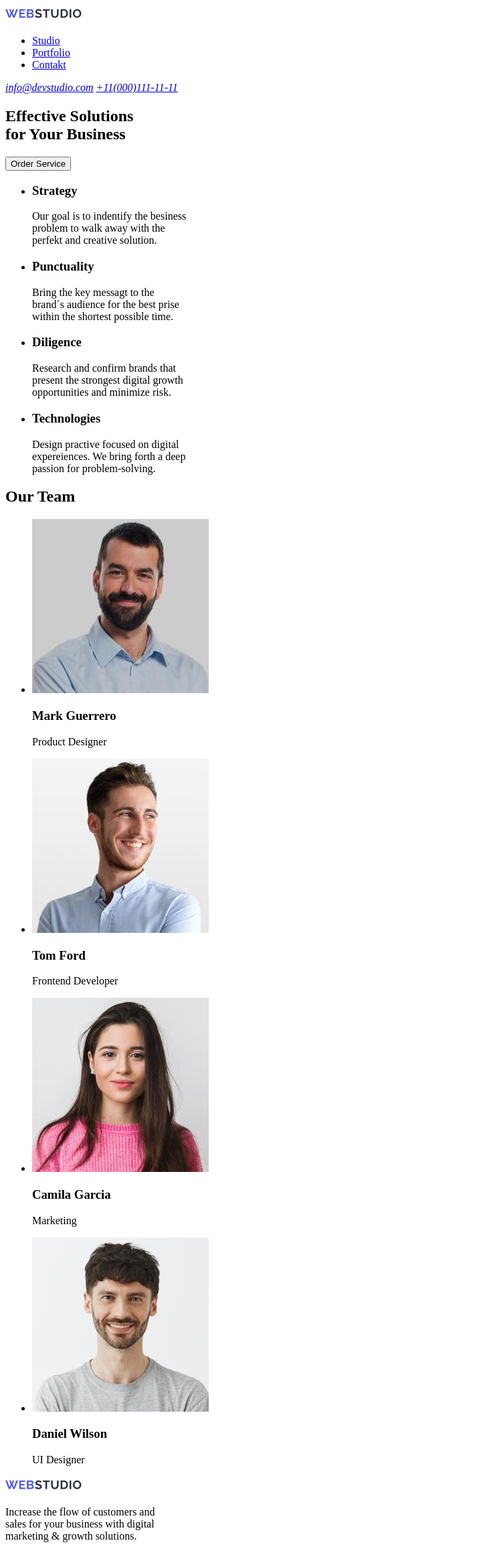
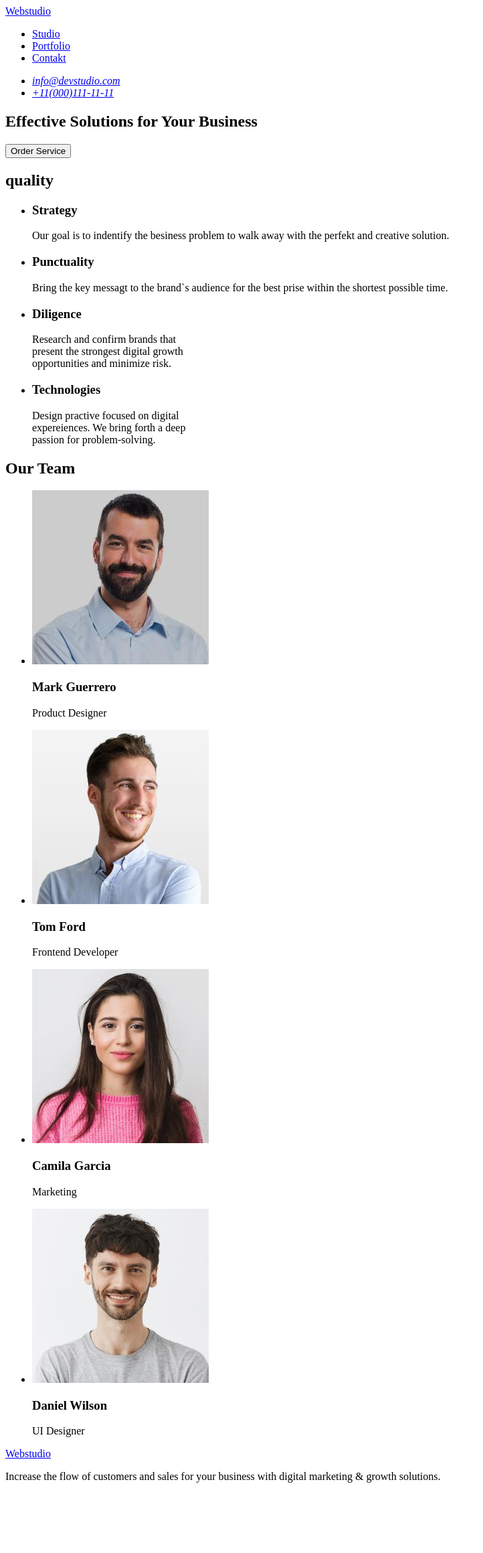
Before and after one commit to Konstantin-2009/goit-markup-hw-01, a plain HTML site: page index.html in a window 1280 px wide. Shown: the whole page at 67% size, without its empty margins (0-722 px from the left). After the commit the page ends 2230 px from the top, so only its background shows below. Drawn offline with Linux system fonts and the light colour scheme.

Commit message:
Create index.html

```diff
--- a/index.html
+++ b/index.html
@@ -9,15 +9,16 @@
 
 <body>
   <header>
+    <nav>
+      <div class="header-main-item">
+      <!-- Лого -->
 
-    <div class="header-main-item">
-      <!-- Лого -->
-      <div class="logo">
-        <img src="img_jpg/Logo.png" alt="logo" />
-      </div>
+      <a href="./index.html">Webstudio</a>
+        </a>
+
       <!-- Navigation -->
-      <div class="navigation">
-        <nav>
+
+
           <ul>
             <li>
               <a class="nav-link-item" href="/">Studio</a>
@@ -30,47 +31,53 @@
               <a class="nav-link-item" href="/">Contakt</a>
             </li>
           </ul>
+  </div>
         </nav>
-      </div>
+
       <!-- Phones -->
       <div class="phones">
         <address>
+          <ul>
+            <li>
           <a href="mailto:info@devstudio.com">info@devstudio.com</a>
-
-          <a href="tel:+11(000)111-11-11">+11(000)111-11-11</a>
+           </li>
+           <li>
+          <a href="tel:+11(000)1111111">+11(000)111-11-11</a>
+           </li>
+           </ul>
         </address>
 
       </div>
-    </div>
+
 
   </header>
 
   <main>
     <section class="service">
       <h1>
-        Effective Solutions <br />
+        Effective Solutions
         for Your Business
       </h1>
       <button type="button">Order Service</button>
     </section>
 
     <section class="quality">
+          <h2>quality</h2>
 
-      <div class="quality-item">
         <ul>
           <li>
             <h3>Strategy</h3>
             <p>
-              Our goal is to indentify the besiness<br />
-              problem to walk away with the<br />
+              Our goal is to indentify the besiness
+              problem to walk away with the
               perfekt and creative solution.
             </p>
           </li>
           <li>
             <h3>Punctuality</h3>
             <p>
-              Bring the key messagt to the<br />
-              brand`s audience for the best prise<br />
+              Bring the key messagt to the
+              brand`s audience for the best prise
               within the shortest possible time.
             </p>
           </li>
@@ -92,29 +99,29 @@
             </p>
           </li>
         </ul>
-      </div>
+
     </section>
 
     <section class="Team">
       <h2>Our Team</h2>
       <ul>
         <li>
-          <img src="img_jpg/mark.jpg" alt="Mark" width="264">
+          <img src="/images/mark.jpg" alt="Mark" width="264">
           <h3>Mark Guerrero</h3>
           <p>Product Designer</p>
         </li>
         <li>
-          <img src="img_jpg/tom.jpg" alt="Tom" width="264">
+          <img src="/images/tom.jpg" alt="Tom" width="264">
           <h3>Tom Ford</h3>
           <p>Frontend Developer</p>
         </li>
         <li>
-          <img src="img_jpg/camila.jpg" alt="Camila" width="264">
+          <img src="/images/camila.jpg" alt="Camila" width="264">
           <h3>Camila Garcia</h3>
           <p>Marketing</p>
         </li>
         <li>
-          <img src="img_jpg/daniel.jpg" alt="Daniel" width="264">
+          <img src="/images/daniel.jpg" alt="Daniel" width="264">
           <h3>Daniel Wilson</h3>
           <p>UI Designer</p>
         </li>
@@ -123,15 +130,15 @@
   </main>
 
   <footer>
-    <div>
-      <img src="img_jpg/Logo.png" alt="logo" />
+    <a href="./index.html">Webstudio</a>
+
 
       <p>
-        Increase the flow of customers and <br />
-        sales for your business with digital <br />
+        Increase the flow of customers and
+        sales for your business with digital
         marketing & growth solutions.
       </p>
-    </div>
+
   </footer>
 </body>
 
```
Also changed, not shown: images/camila.jpg (renamed from img_jpg/camila.jpg), images/daniel.jpg (renamed from img_jpg/daniel.jpg), images/logo.png (renamed from img_jpg/Logo.png), images/mark.jpg (renamed from img_jpg/mark.jpg), images/tom.jpg (renamed from img_jpg/tom.jpg).
